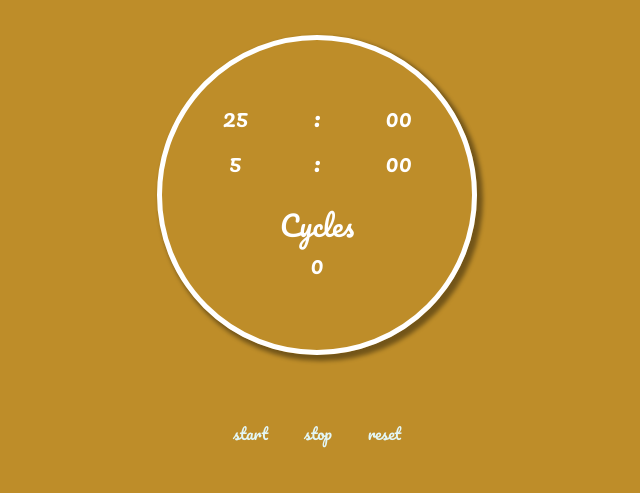
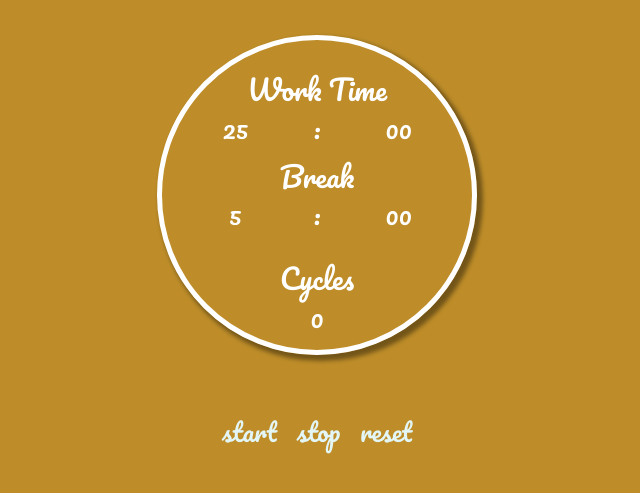
Before and after one commit to royhsu1985/Pomodoro-clock, a plain HTML site: page index.html in a window 1280 px wide. Shown: the part 109-602 px from the top of the page, without its empty margins (323-963 px from the left). Drawn offline with nearby package versions, Linux system fonts and the light colour scheme.

Commit message:
second edtion final

```diff
--- a/index.html
+++ b/index.html
@@ -20,6 +20,7 @@
     <div class="container">
         <h1 class="text-center my-5 heading">Pomodoro Timer</h1>
         <div class="container timer">
+            <h3 class="mt-4">Work Time </h3>
             <div class="row mb-2">
                 <div class="col-5">
                     <h4 id="minutes">25</h4>
@@ -31,6 +32,7 @@
                     <h4 id="seconds">00</h4>
                 </div>
             </div>
+            <h3>Break</h3>
             <div class="row mb-2">
                 <div class="col-5">
                     <h4 id="b_minutes">5</h4>
--- a/style.css
+++ b/style.css
@@ -24,7 +24,8 @@ body{
 .btn{
     color: #e3f6f5;
     border: 2px solid transparent;
-    padding: 1rem;
+    font-size: 25px;
+    padding: 0.5rem;
     border-radius: 2rem;
 }
 .btn:hover{
@@ -37,6 +38,6 @@ body{
     padding: 1rem;
     color: #272343;
     background: #e3f6f5;
-    border-radius: 0.5rem;
+    border-radius: 0.3rem;
     transition: 0.5s ease;
 }
```
